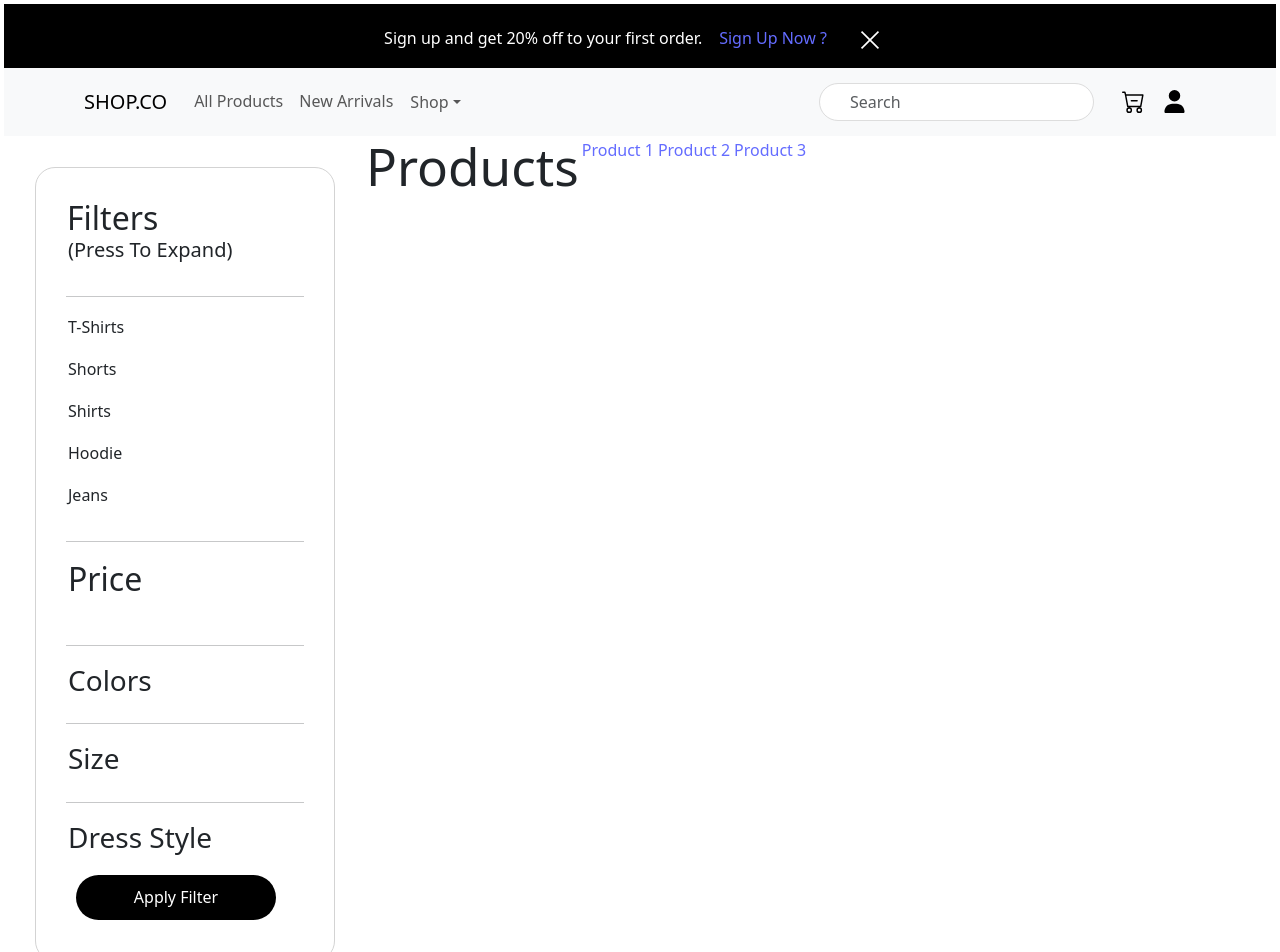
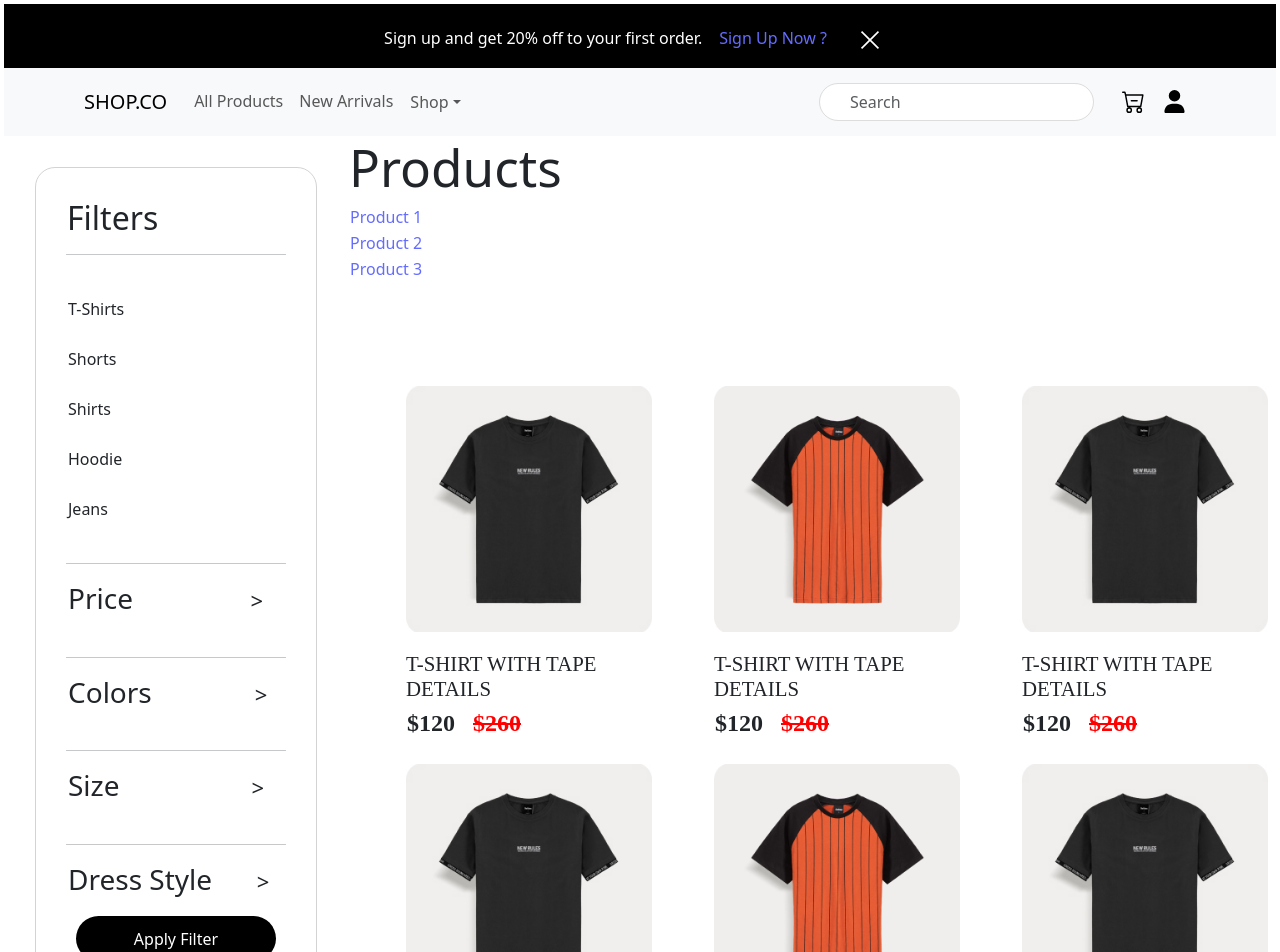
Before and after one commit to BlulogixTraining/stajA-marketplace, a React (Vite) app in the folder frontEnd/: page /products in a window 1280 px wide. Shown: the top 952 px of the page. Built offline with nearby package versions, Linux system fonts and the light colour scheme.

Commit message:
Filters page edited, <link> Navs added Products page editer (Not done yet)

```diff
--- a/frontEnd/src/components/Filters/Filters.jsx
+++ b/frontEnd/src/components/Filters/Filters.jsx
@@ -58,6 +58,7 @@
 import React, { useState } from 'react';
 import classes from './Filters.module.css';
 import Range from '../Range/Range';
+import { Link } from "react-router-dom";
 
 const Filters = () => {
     const [showDressings, setShowDressings] = useState(false);
@@ -91,58 +92,111 @@ const Filters = () => {
     return (
         <>
             <div className={classes.filterMainSquare}>
-                <h2>Filters <p>(Press To Expand)</p></h2>
+                <h2>Filters</h2>
                 <hr />
                 <div className={classes.dressings}>
+                        <Link to={`/products?dressing=T-Shirts`} style={{color: 'inherit', fontSize: '16px', fontFamily: 'inherit', fontWeight: 'normal', lineHeight: '1.5'}}>
                             <p>T-Shirts</p>
+                        </Link>
+                        <Link to={`/products?dressing=Shorts`} style={{color: 'inherit', fontSize: '16px', fontFamily: 'inherit', fontWeight: 'normal', lineHeight: '1.5'}}>
                             <p>Shorts</p>
+                        </Link>
+                        <Link to={`/products?dressing=Shirts`} style={{color: 'inherit', fontSize: '16px', fontFamily: 'inherit', fontWeight: 'normal', lineHeight: '1.5'}}>
                             <p>Shirts</p>
+                        </Link>
+                        <Link to={`/products?dressing=Hoodie`} style={{color: 'inherit', fontSize: '16px', fontFamily: 'inherit', fontWeight: 'normal', lineHeight: '1.5'}}>
                             <p>Hoodie</p>
+                        </Link>
+                    <Link to={`/products?dressing=Jeans`} style={{color: 'inherit', fontSize: '16px', fontFamily: 'inherit', fontWeight: 'normal', lineHeight: '1.5'}}>
                         <p>Jeans</p>
+                    </Link>
                 </div>
                 <hr />
                 <div className={classes.price}>
-                    <h2 onClick={() => toggleSection('price')}>Price</h2>
+                    <h3 onClick={() => toggleSection('price')}>Price   &nbsp;&nbsp;&nbsp;&nbsp;&nbsp;&nbsp;&nbsp;&nbsp;&nbsp;&nbsp;&nbsp;&nbsp;&nbsp;&nbsp;&nbsp;<p>&gt;</p></h3>
                     {showPrice && <Range />}
                 </div>
                 <hr />
                 <div className={classes.colors}>
-                    <h3 onClick={() => toggleSection('colors')}>Colors</h3>
+                    <h3 onClick={() => toggleSection('colors')}>Colors &nbsp;&nbsp;&nbsp;&nbsp;&nbsp;&nbsp;&nbsp;&nbsp;&nbsp;&nbsp;&nbsp;&nbsp;&nbsp;<p>&gt;</p></h3>
                     {showColors && (
                         <>
+                            <Link to={`/products?color=red`}>
                                 <button className={classes.red}>.</button>
+                            </Link>
+                            <Link to={`/products?color=blue`}>
                                 <button className={classes.blue}>.</button>
+                            </Link>
+                            <Link to={`/products?color=green`}>
                                 <button className={classes.green}>.</button>
+                            </Link>
+                            <Link to={`/products?color=purple`}>
                                 <button className={classes.purple}>.</button>
+                            </Link>
+                            <Link to={`/products?color=yellow`}>
                                 <button className={classes.yellow}>.</button>
+                            </Link>
+                            <Link to={`/products?color=cyan`}>
                                 <button className={classes.cyan}>.</button>
+                            </Link>
+                            <Link to={`/products?color=black`}>
                                 <button className={classes.black}>.</button>
+                            </Link>
+                            <Link to={`/products?color=gray`}>
                                 <button className={classes.gray}>.</button>
+                            </Link>
                         </>
                     )}
                 </div>
                 <hr />
                 <div className={classes.size}>
-                    <h3 onClick={() => toggleSection('size')}>Size</h3>
+                    <h3 onClick={() => toggleSection('size')}>Size  &nbsp;&nbsp;&nbsp;&nbsp;&nbsp;&nbsp;&nbsp;&nbsp;&nbsp;&nbsp;&nbsp;&nbsp;&nbsp;&nbsp;&nbsp;&nbsp;&nbsp;<p>&gt;</p></h3>
                     {showSize && (
                         <>
+                                <Link to={`/products?size=X-Small`}>
                                     <button>X-Small</button>
+                                </Link>
+                                <Link to={`/products?size=Small`}>
                                     <button>Small</button>
+                                </Link>
+                                <Link to={`/products?size=Medium`}>
                                     <button>Medium</button>
+                                </Link>
+                                <Link to={`/products?size=Large`}>
                                     <button>Large</button>
+                                </Link>
+                                <Link to={`/products?size=X-Large`}>
                                     <button>X-Large</button>
+                                </Link>
+
                         </>
                     )}
                 </div>
                 <hr />
                 <div className={classes.style}>
-                    <h3 onClick={() => toggleSection('style')}>Dress Style</h3>
+                    <h3 onClick={() => toggleSection('style')}>Dress Style &nbsp;&nbsp;&nbsp;&nbsp;&nbsp;<a>&gt;</a></h3>
                     {showStyle && (
                         <>
+                            <div>
+                                <Link to={`/products?type=casual`} style={{color: 'inherit', fontSize: '16px', fontFamily: 'inherit', fontWeight: 'normal', lineHeight: '1.5'}}>
                                     <p>Casual</p>
+                                </Link>
+                            </div>
+                            <div>
+                                <Link to={`/products?type=Formal`} style={{color: 'inherit', fontSize: '16px', fontFamily: 'inherit', fontWeight: 'normal', lineHeight: '1.5'}}>
                                     <p>Formal</p>
+                                </Link>
+                            </div>
+                            <div>
+                                <Link to={`/products?type=Party`} style={{color: 'inherit', fontSize: '16px', fontFamily: 'inherit', fontWeight: 'normal', lineHeight: '1.5'}}>
                                     <p>Party</p>
+                                </Link>
+                            </div>
+                            <div>
+                                <Link to={`/products?type=Gym`} style={{color: 'inherit', fontSize: '16px', fontFamily: 'inherit', fontWeight: 'normal', lineHeight: '1.5'}}>
                                     <p>Gym</p>
+                                </Link>
+                            </div>
                         </>
                     )}
                 </div>
--- a/frontEnd/src/components/Filters/Filters.module.css
+++ b/frontEnd/src/components/Filters/Filters.module.css
@@ -11,8 +11,23 @@
     background-color: black;
     color: white;
 }
-h2 p{
-    font-size: 20px;
+.dressings p{
+    cursor: pointer;
+    margin-bottom: auto;
+}
+.price h3{
+    cursor: pointer;
+}
+.colors h3{
+    display: inline-block;
+    cursor: pointer;
+}
+.size h3{
+    display: inline-block;
+    cursor: pointer;
+}
+.style h3{
+    cursor: pointer;
 }
 .price h2
 {
@@ -27,12 +42,27 @@ h2 p{
 .size button{
     margin: 2px;
 }
+.size p{
+    display: inline-block;
+    font-size: 22px;
+}
+.price p{
+    display: inline-block;
+    font-size: 22px;
+}
+.style a{
+    display: inline-block;
+    font-size: 22px;
+}
+.colors p{
+    display: inline-block;
+    font-size: 22px;
+}
 .colors button{
-    margin: 7px;
+    margin: 6px;
     height: 40px;
     width: 40px;
     border-radius: 100px;
-
 }
 .colors .red{
     background-color: red;
--- a/frontEnd/src/pages/Products.jsx
+++ b/frontEnd/src/pages/Products.jsx
@@ -1,3 +1,6 @@
+import Showcase from "../components/Showcase/Showcase";
+import shirt from "../assets/shirt.jpg";
+import Yellow from "../assets/Yellow.png";
 import { NavLink, Outlet } from "react-router-dom";
 import Filters from "../components/Filters/Filters";
 
@@ -11,15 +14,21 @@ const Products = () => {
     <>
       <div className="d-block d-lg-flex">
           <Filters />
+          <div>
             <h1>Products</h1>
-
             {products.map((product) => (
               <div key={product.id}>
                 <NavLink to={`/products/${product.id}`}>{product.name}</NavLink>
               </div>
             ))}
 
+          <div className="d-block d-lg-flex">
+            <Showcase title="" img={shirt} />
+            <Showcase title="" img={Yellow} />
+            <Showcase title="" img={shirt} />
+          </div>
           <Outlet />
+        </div>
       </div>
     </>
   );
```
Lines whose indentation alone changed are shown as unchanged.
